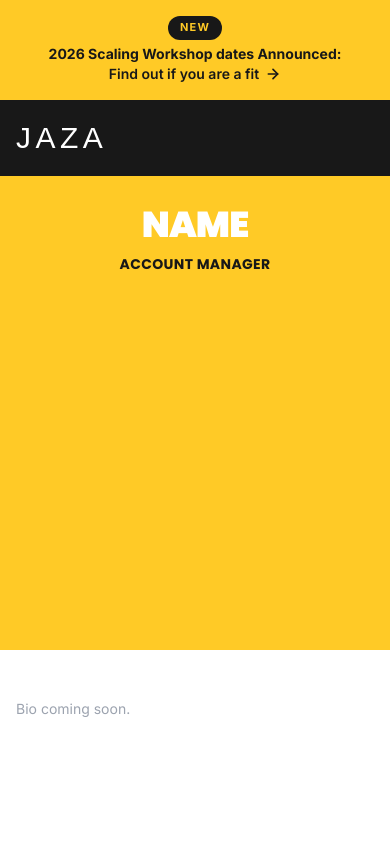
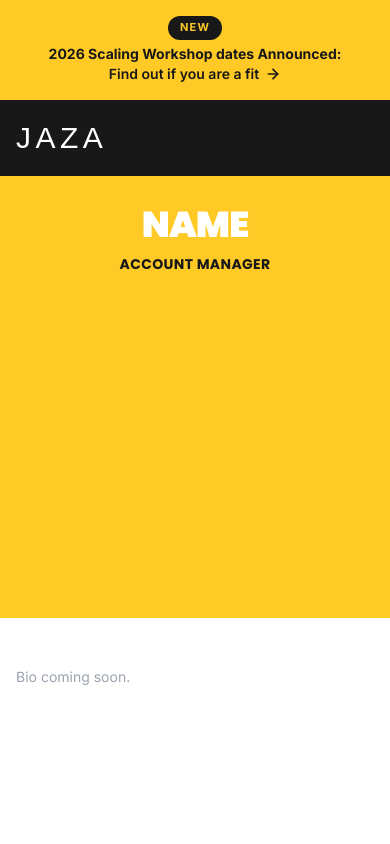
Before and after one commit to JAZA-Group-OS/jaza-media-site, a Next.js app: page /team/account-manager in a window 390 px wide. Shown: the top 844 px of the page. Built offline with nearby package versions, Linux system fonts and the light colour scheme; a web font is replaced by a local one.

Commit message:
feat: bio hero mobile drops bottom padding so photo aligns with band bottom

```diff
--- a/components/team-bio-hero.tsx
+++ b/components/team-bio-hero.tsx
@@ -11,7 +11,7 @@ export function TeamBioHero({ member }: { member: Member }) {
 
   return (
     <section className="bg-brand-yellow">
-      <div className="mx-auto flex max-w-5xl flex-col-reverse items-center gap-6 px-4 py-8 md:h-[265px] md:flex-row md:items-center md:gap-12 md:py-0">
+      <div className="mx-auto flex max-w-5xl flex-col-reverse items-center gap-6 px-4 pt-8 md:h-[265px] md:flex-row md:items-center md:gap-12 md:pt-0">
         <div className="relative h-[320px] w-[320px] shrink-0 md:h-[240px] md:w-[240px] md:self-end">
           {portrait ? (
             <Image
```
